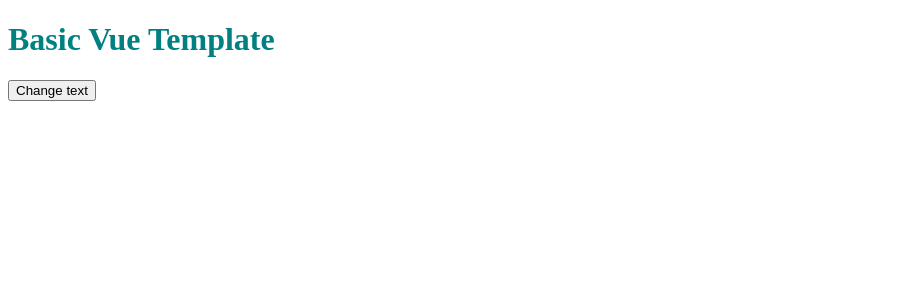
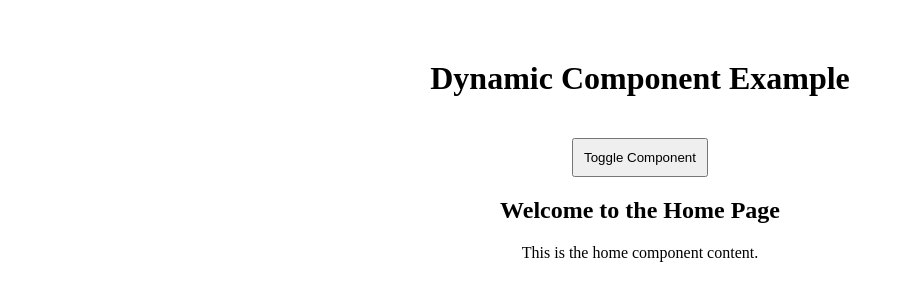
Before and after one commit to Hammad-khalil/Vue-practice-codes, a Vue app: page / in a window 1280 px wide. Shown: the top 300 px of the page, without its empty margins (0-904 px from the left). Built offline with nearby package versions, Linux system fonts and the light colour scheme.

Commit message:
Dynamic Components

```diff
--- a/src/App.vue
+++ b/src/App.vue
@@ -1,26 +1,43 @@
 <template>
-  <h1>{{ msg }}</h1>
-  <button @click="changemsg">Change text</button>
+  <div id="app">
+    <h1>Dynamic Component Example</h1>
+    <button @click="switchComponent">Toggle Component</button>
+    <component :is="currentComponent"></component>
+  </div>
 </template>
 
 <script>
+import Home from "./components/Home-comp.vue";
+import About from "./components/About-comp.vue";
+
 export default {
   data() {
     return {
-      msg: "Basic Vue Template",
+      currentComponent: "Home",
     };
   },
   methods: {
-    changemsg() {
-      this.msg = "Msg Changed !!!";
+    switchComponent() {
+      this.currentComponent =
+        this.currentComponent === "Home" ? "About" : "Home";
     },
+  },
+  components: {
+    Home,
+    About,
   },
 };
 </script>
 
 <style>
-h1 {
-  font-family: cursive;
-  color: teal;
+#app {
+  text-align: center;
+  margin-top: 60px;
+}
+
+button {
+  margin-top: 20px;
+  padding: 10px;
+  cursor: pointer;
 }
 </style>
--- /dev/null
+++ b/src/components/About-comp.vue
@@ -0,0 +1,12 @@
+<template>
+  <div>
+    <h2>About Us</h2>
+    <p>This is the about component content.</p>
+  </div>
+</template>
+
+<script>
+export default {
+  name: "About-comp",
+};
+</script>
--- /dev/null
+++ b/src/components/Home-comp.vue
@@ -0,0 +1,12 @@
+<template>
+  <div>
+    <h2>Welcome to the Home Page</h2>
+    <p>This is the home component content.</p>
+  </div>
+</template>
+
+<script>
+export default {
+  name: "Home-comp",
+};
+</script>
```
